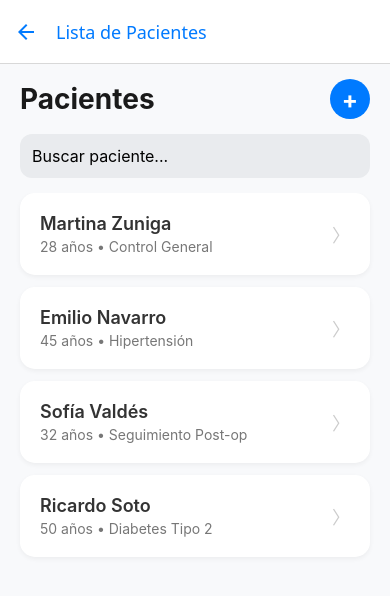
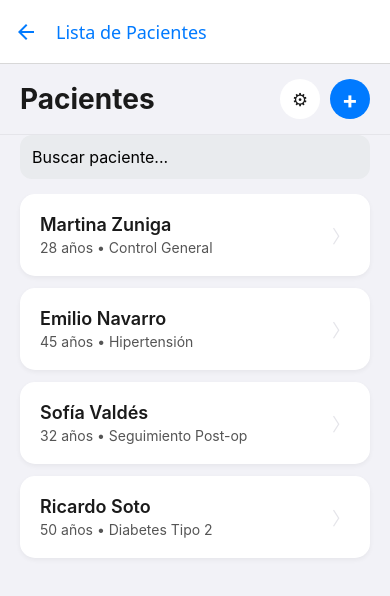
Before and after one commit to Leonardo-190/app-gestion, a React Native app: screen /ListaPacientes in a window 390 px wide. Shown: the top 596 px of the page. Built offline with nearby package versions, Linux system fonts and the light colour scheme; what react-native-worklets would draw is missing.

Commit message:
Correciones en app.js y lista de pacientes(errores con las pantallas generales)

```diff
--- a/App.js
+++ b/App.js
@@ -9,7 +9,7 @@ import Ajustes from "./screens/ajustes";
 import Citas from "./screens/citas";
 import Inicio from "./screens/inicio";
 import ListaPacientes from "./screens/lista-pacientes";
-import PerfilPacientes from "./screens/perfil.pacientes";
+import PerfilPaciente from "./screens/perfil.pacientes";
 
 const Stack = createStackNavigator();
 
@@ -41,7 +41,7 @@ export default function App() {
 
           <Stack.Screen
             name="PerfilPaciente"
-            component={PerfilPacientes}
+            component={PerfilPaciente}
             options={{ title: 'Perfil del Paciente' }}
           />
 
--- a/screens/lista-pacientes.js
+++ b/screens/lista-pacientes.js
@@ -1,5 +1,6 @@
 import { useState } from 'react';
-import { FlatList, Platform, SafeAreaView, StatusBar, StyleSheet, Text, TextInput, TouchableOpacity, View } from 'react-native';
+import { FlatList, Modal, Platform, SafeAreaView, StatusBar, StyleSheet, Text, TextInput, TouchableOpacity, View } from 'react-native';
+import { useTheme } from '../Themecontext';
 
 const PACIENTES_DATA = [
   { id: '1', nombre: 'Martina Zuniga', edad: 28, diagnostico: 'Control General' },
@@ -8,50 +9,61 @@ const PACIENTES_DATA = [
   { id: '4', nombre: 'Ricardo Soto', edad: 50, diagnostico: 'Diabetes Tipo 2' },
 ];
 export default function ListaPacientes({ navigation }) {
+  const { colors, isDarkMode } = useTheme();
+  const [patients, setPatients] = useState(PACIENTES_DATA);
   const [search, setSearch] = useState('');
   const [filteredData, setFilteredData] = useState(PACIENTES_DATA);
+  const [showAddModal, setShowAddModal] = useState(false);
+  const [newName, setNewName] = useState('');
+  const [newAge, setNewAge] = useState('');
+  const [newDiag, setNewDiag] = useState('');
 
   // Función de la busqueda
   const handleSearch = (text) => {
     setSearch(text);
     if (text) {
-      const newData = PACIENTES_DATA.filter(item => {
+      const newData = patients.filter(item => {
         const itemData = item.nombre ? item.nombre.toUpperCase() : ''.toUpperCase();
         const textData = text.toUpperCase();
         return itemData.indexOf(textData) > -1;
       });
       setFilteredData(newData);
     } else {
-      setFilteredData(PACIENTES_DATA);
+      setFilteredData(patients);
     }
   };
 
   // Componente de las tarjetas
   const renderItem = ({ item }) => (
     <TouchableOpacity
-      style={styles.card}
+      style={[styles.card, { backgroundColor: colors.card }]}
       onPress={() => navigation.navigate('PerfilPaciente', { paciente: item })}
     >
       <View style={styles.cardInfo}>
-        <Text style={styles.patientName}>{item.nombre}</Text>
-        <Text style={styles.patientSub}>{item.edad} años • {item.diagnostico}</Text>
+        <Text style={[styles.patientName, { color: colors.text }]}>{item.nombre}</Text>
+        <Text style={[styles.patientSub, { color: colors.subtext }]}>{item.edad} años • {item.diagnostico}</Text>
       </View>
       <View style={styles.arrowContainer}>
-        <Text style={styles.arrow}>〉</Text>
+        <Text style={[styles.arrow, { color: colors.border }]}>〉</Text>
       </View>
     </TouchableOpacity>
   );
 
   return (
-    <SafeAreaView style={styles.container}>
-      <StatusBar barStyle="dark-content" />
+    <SafeAreaView style={[styles.container, { backgroundColor: colors.background }]}>
+      <StatusBar barStyle={isDarkMode ? 'light-content' : 'dark-content'} />
 
       {/* Cabecera */}
-      <View style={styles.header}>
-        <Text style={styles.headerTitle}>Pacientes</Text>
-        <TouchableOpacity style={styles.addButton}>
-          <Text style={styles.addButtonText}>+</Text>
-        </TouchableOpacity>
+      <View style={[styles.header, { borderBottomColor: colors.border }] }>
+        <Text style={[styles.headerTitle, { color: colors.text }]}>Pacientes</Text>
+        <View style={{ flexDirection: 'row', alignItems: 'center' }}>
+          <TouchableOpacity style={[styles.iconButton, { backgroundColor: colors.card, marginRight: 10 }]} onPress={() => navigation.navigate('Ajustes')}>
+            <Text style={[styles.iconText, { color: colors.text }]}>⚙</Text>
+          </TouchableOpacity>
+          <TouchableOpacity style={styles.addButton} onPress={() => setShowAddModal(true)}>
+            <Text style={styles.addButtonText}>+</Text>
+          </TouchableOpacity>
+        </View>
       </View>
 
       {/* Buscador (Criterio de UX) */}
@@ -71,9 +83,36 @@ export default function ListaPacientes({ navigation }) {
         renderItem={renderItem}
         contentContainerStyle={styles.listContent}
         ListEmptyComponent={
-          <Text style={styles.emptyText}>No se encontraron pacientes.</Text>
+          <Text style={[styles.emptyText, { color: colors.subtext }]}>No se encontraron pacientes.</Text>
         }
       />
+
+      {/* Modal para añadir paciente (local) */}
+      <Modal visible={showAddModal} animationType="slide" transparent={true}>
+        <View style={modalStyles.overlay}>
+          <View style={[modalStyles.modal, { backgroundColor: colors.card }] }>
+            <Text style={[modalStyles.modalTitle, { color: colors.text }]}>Añadir Paciente</Text>
+            <TextInput placeholder="Nombre" placeholderTextColor={colors.subtext} style={[modalStyles.input, { color: colors.text, borderColor: colors.border }]} value={newName} onChangeText={setNewName} />
+            <TextInput placeholder="Edad" placeholderTextColor={colors.subtext} style={[modalStyles.input, { color: colors.text, borderColor: colors.border }]} value={newAge} onChangeText={setNewAge} keyboardType="numeric" />
+            <TextInput placeholder="Diagnóstico" placeholderTextColor={colors.subtext} style={[modalStyles.input, { color: colors.text, borderColor: colors.border }]} value={newDiag} onChangeText={setNewDiag} />
+
+            <View style={{ flexDirection: 'row', justifyContent: 'space-between', marginTop: 10 }}>
+              <TouchableOpacity style={[modalStyles.btn, { backgroundColor: '#ccc' }]} onPress={() => setShowAddModal(false)}>
+                <Text>Cerrar</Text>
+              </TouchableOpacity>
+              <TouchableOpacity style={[modalStyles.btn, { backgroundColor: '#007AFF' }]} onPress={() => {
+                const newPatient = { id: String(Date.now()), nombre: newName || 'Paciente', edad: newAge || 'N/A', diagnostico: newDiag || 'N/A' };
+                const updated = [newPatient, ...patients];
+                setPatients(updated);
+                setFilteredData(updated);
+                setNewName(''); setNewAge(''); setNewDiag(''); setShowAddModal(false);
+              }}>
+                <Text style={{ color: '#fff' }}>Guardar</Text>
+              </TouchableOpacity>
+            </View>
+          </View>
+        </View>
+      </Modal>
     </SafeAreaView>
   );
 }
@@ -89,6 +128,7 @@ const styles = StyleSheet.create({
     alignItems: 'center',
     paddingHorizontal: 20,
     paddingVertical: 15,
+    borderBottomWidth: 1,
   },
   headerTitle: {
     fontSize: 28,
@@ -162,3 +202,15 @@ const styles = StyleSheet.create({
     fontSize: 16,
   }
 });
+
+const modalStyles = StyleSheet.create({
+  overlay: { flex: 1, backgroundColor: 'rgba(0,0,0,0.4)', justifyContent: 'center', alignItems: 'center' },
+  modal: { width: '90%', borderRadius: 12, padding: 18 },
+  modalTitle: { fontSize: 20, fontWeight: '700', marginBottom: 10 },
+  input: { borderWidth: 1, borderRadius: 10, padding: 10, marginBottom: 10 },
+  btn: { padding: 12, borderRadius: 8, minWidth: 100, alignItems: 'center' }
+});
+
+// estilos de iconos pequeños
+styles.iconButton = { width: 40, height: 40, borderRadius: 20, justifyContent: 'center', alignItems: 'center' };
+styles.iconText = { fontSize: 18 };
```
